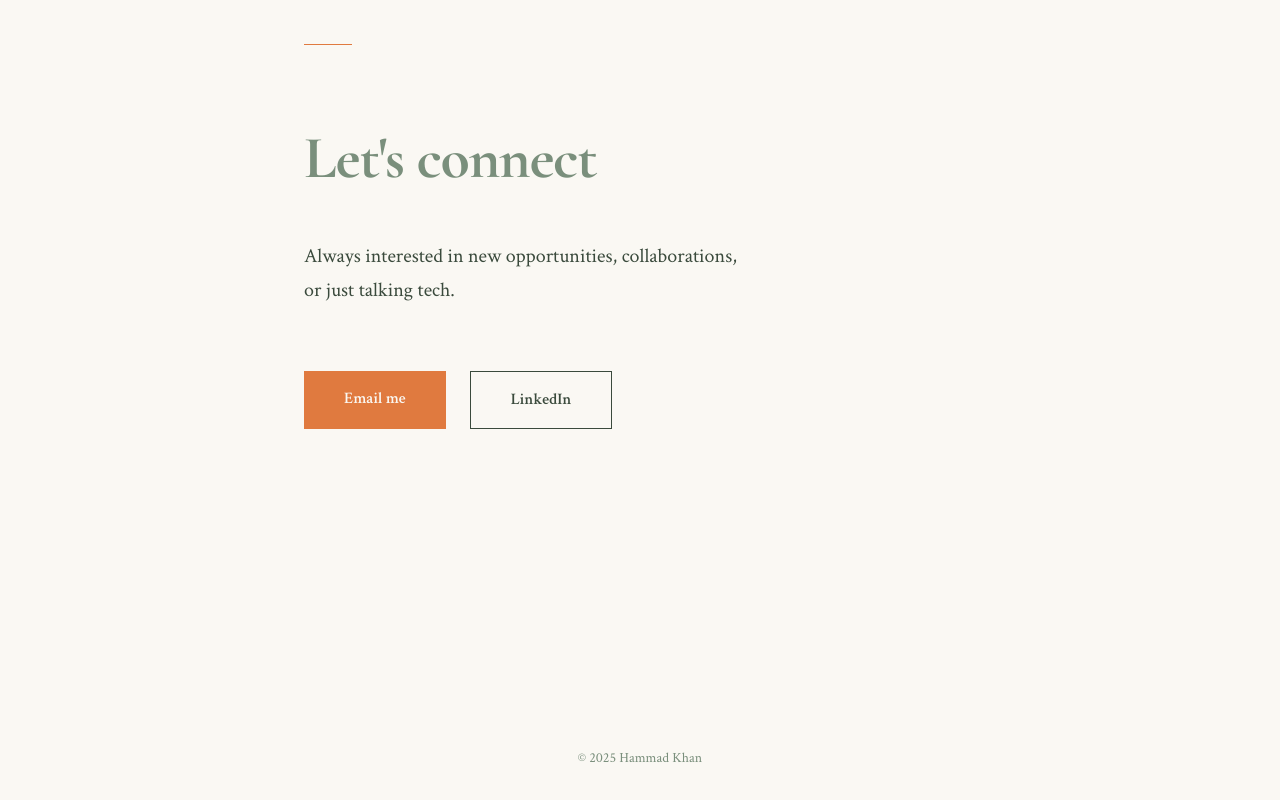
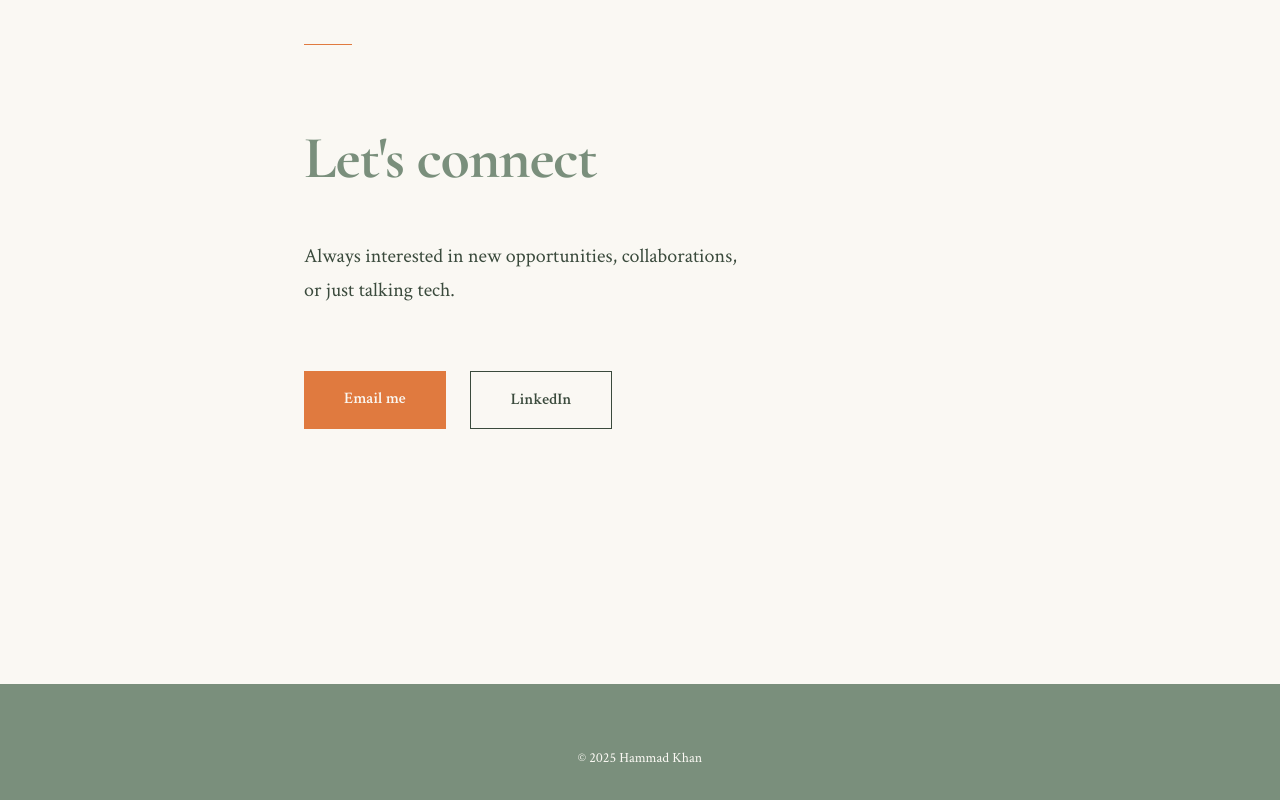
Before and after one commit to h7k237/h7k237.github.io, a React (Vite) app in the folder xyz-portfolio/: page / in a window 1280 px wide. Shown: the part 4077-4877 px from the top of the page. Built offline with nearby package versions, Linux system fonts and the light colour scheme.

Commit message:
Footer forest green

```diff
--- a/xyz-portfolio/src/components/PersonalBrandV2.jsx
+++ b/xyz-portfolio/src/components/PersonalBrandV2.jsx
@@ -418,8 +418,8 @@ const PersonalBrandV2 = () => {
       </section>
 
       {/* Footer */}
-      <footer className="py-16 px-8 text-center">
-        <p className="text-sm text-forest-green" style={{ fontFamily: "'Crimson Text', serif" }}>
+      <footer className="py-16 px-8 text-center bg-forest-green">
+        <p className="text-sm text-paper-white" style={{ fontFamily: "'Crimson Text', serif" }}>
           © 2025 Hammad Khan
         </p>
       </footer>
```
